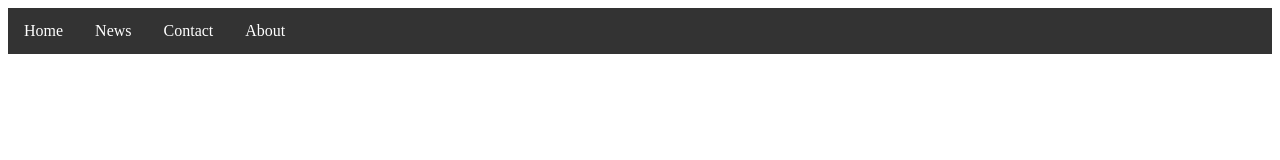
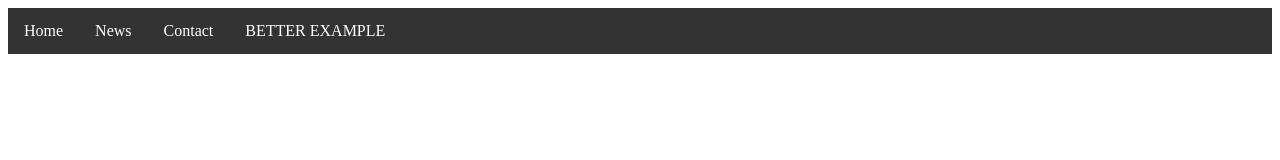
Before and after one commit to kingnige/google-homepage, a plain HTML site: page index.html in a window 1280 px wide. Shown: the top 160 px of the page. Drawn offline with Linux system fonts and the light colour scheme.

Commit message:
now with pages linked together

```diff
--- a/index.html
+++ b/index.html
@@ -13,7 +13,7 @@
       <li><a href="default.asp">Home</a></li>
       <li><a href="news.asp">News</a></li>
       <li><a href="contact.asp">Contact</a></li>
-      <li><a href="about.asp">About</a></li>
+      <li><a href="index2.html">BETTER EXAMPLE</a></li>
     </ul>
 
   </div>
```
